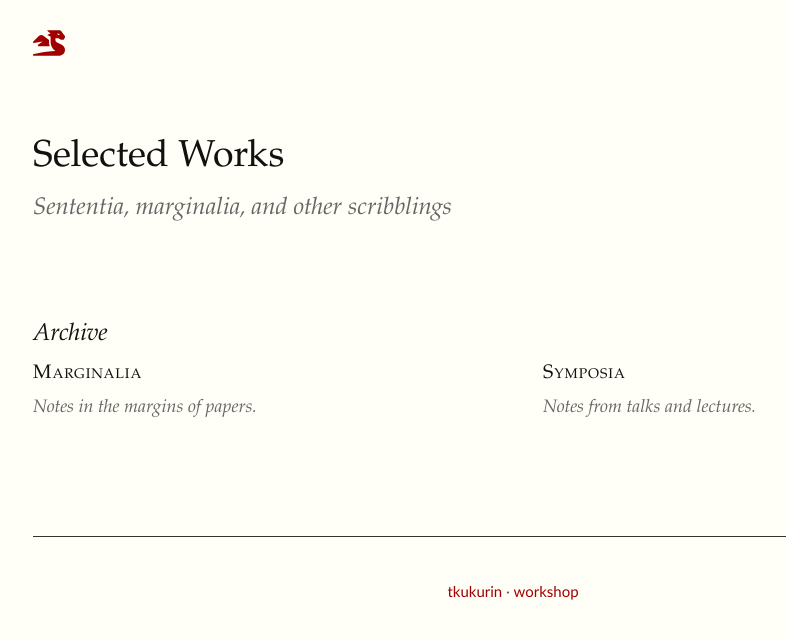
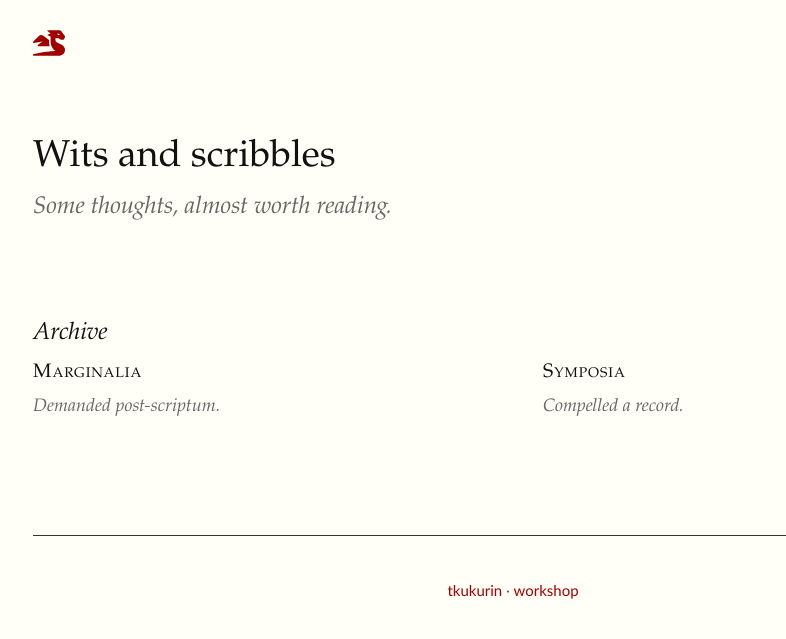
Before and after one commit to tkukurin/tkukurin.github.io, a Jekyll site: the page built from index.html, in a window 1280 px wide. Shown: the top 639 px of the page, without its empty margins (207-993 px from the left). Built offline with Jekyll 4.4.1, drawn with Linux system fonts in a browser that asks for light colours.

Commit message:
update subtitles

```diff
--- a/index.html
+++ b/index.html
@@ -3,8 +3,8 @@ layout: default
 title: Selected Works
 ---
 
-<h1>Selected Works</h1>
-<p class="subtitle">Sententia, marginalia, and other scribblings</p>
+<h1>Wits and scribbles</h1>
+<i class="subtitle">Some thoughts, almost worth reading.</i>
 
 {% assign sententia = site.posts | where_exp: "post", "post.tags contains 'sententia'" %}
 {% assign marginalia = site.posts | where_exp: "post", "post.tags contains 'marginalia'" %}
@@ -13,7 +13,7 @@ title: Selected Works
 {% if sententia.size > 0 %}
 <section class="sententia">
   <h2>Sententia</h2>
-  <p class="section-desc">Original thinking, such as it is.</p>
+  <p class="section-desc">Conjectures and refutations</p>
   {% for post in sententia %}
   <div class="entry entry--featured">
     <h3><a href="{{ post.url | relative_url }}">{{ post.title }}</a></h3>
@@ -32,7 +32,7 @@ title: Selected Works
   <div class="archive-columns">
     <div class="archive-column">
       <h3>Marginalia</h3>
-      <p class="section-desc">Notes in the margins of papers.</p>
+      <p class="section-desc">Demanded post-scriptum.</p>
       <ul class="archive-list">
         {% for post in marginalia limit: 10 %}
         <li><a href="{{ post.url | relative_url }}">{{ post.title }}</a></li>
@@ -45,7 +45,7 @@ title: Selected Works
 
     <div class="archive-column">
       <h3>Symposia</h3>
-      <p class="section-desc">Notes from talks and lectures.</p>
+      <p class="section-desc">Compelled a record.</p>
       <ul class="archive-list">
         {% for post in symposia %}
         <li><a href="{{ post.url | relative_url }}">{{ post.title }}</a></li>
```
